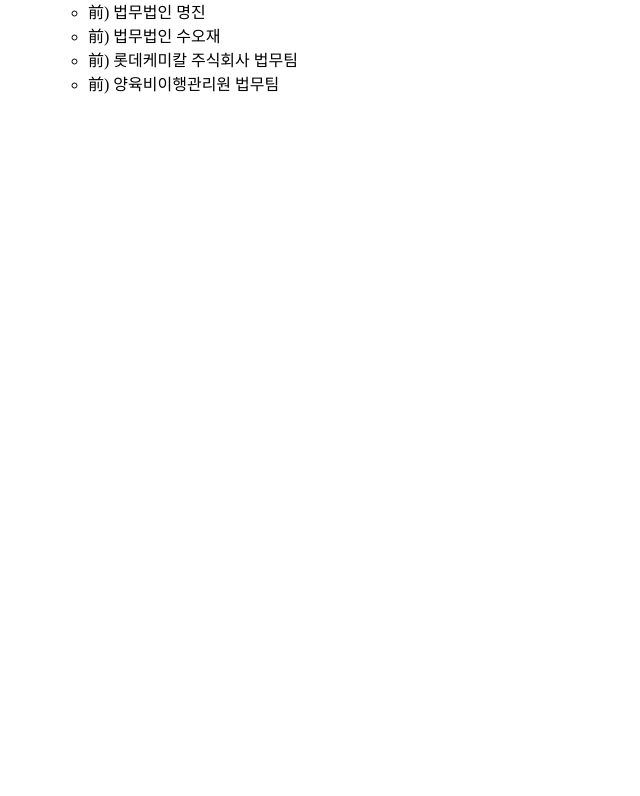
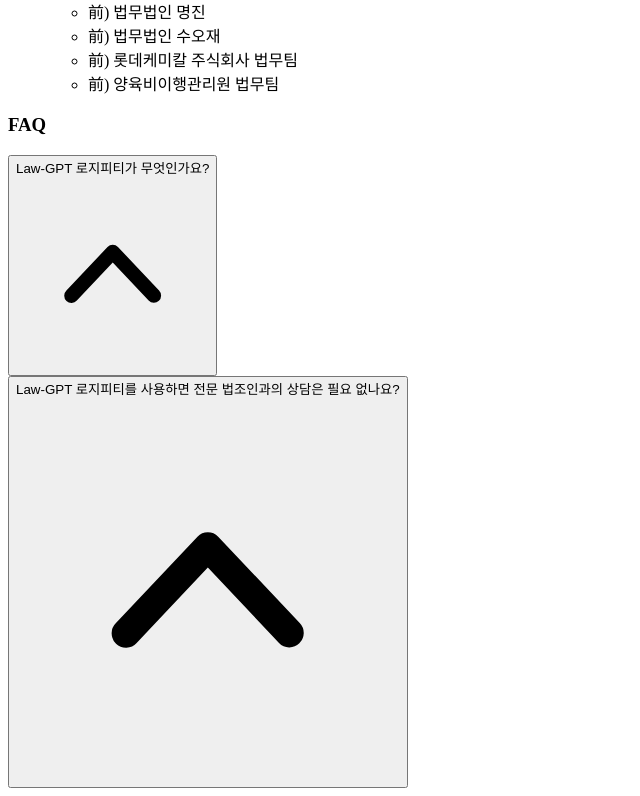
Before and after one commit to youjin-10/law-gpt-www, a Next.js app: page / in a window 1280 px wide. Shown: the part 887-1683 px from the top of the page, without its empty margins (0-640 px from the left). Before the commit the page ends 998 px from the top, so only its background shows below. Built offline with nearby package versions, Linux system fonts and the light colour scheme.

Commit message:
QnaAccordion 추가

```diff
--- a/src/pages/index.tsx
+++ b/src/pages/index.tsx
@@ -5,6 +5,7 @@
 import { useState } from "react";
 import summarizeCase from "@/utils/summarizeCase";
 import Lawyers from "@/components/Lawyers";
+import QnaAccordion from "@/components/QnaAccordion";
 
 // const inter = Inter({ subsets: ["latin"] });
 
@@ -47,6 +48,7 @@
         </div>
 
         <Lawyers />
+        <QnaAccordion />
 
         <div className="h-56"></div>
       </section>
```
